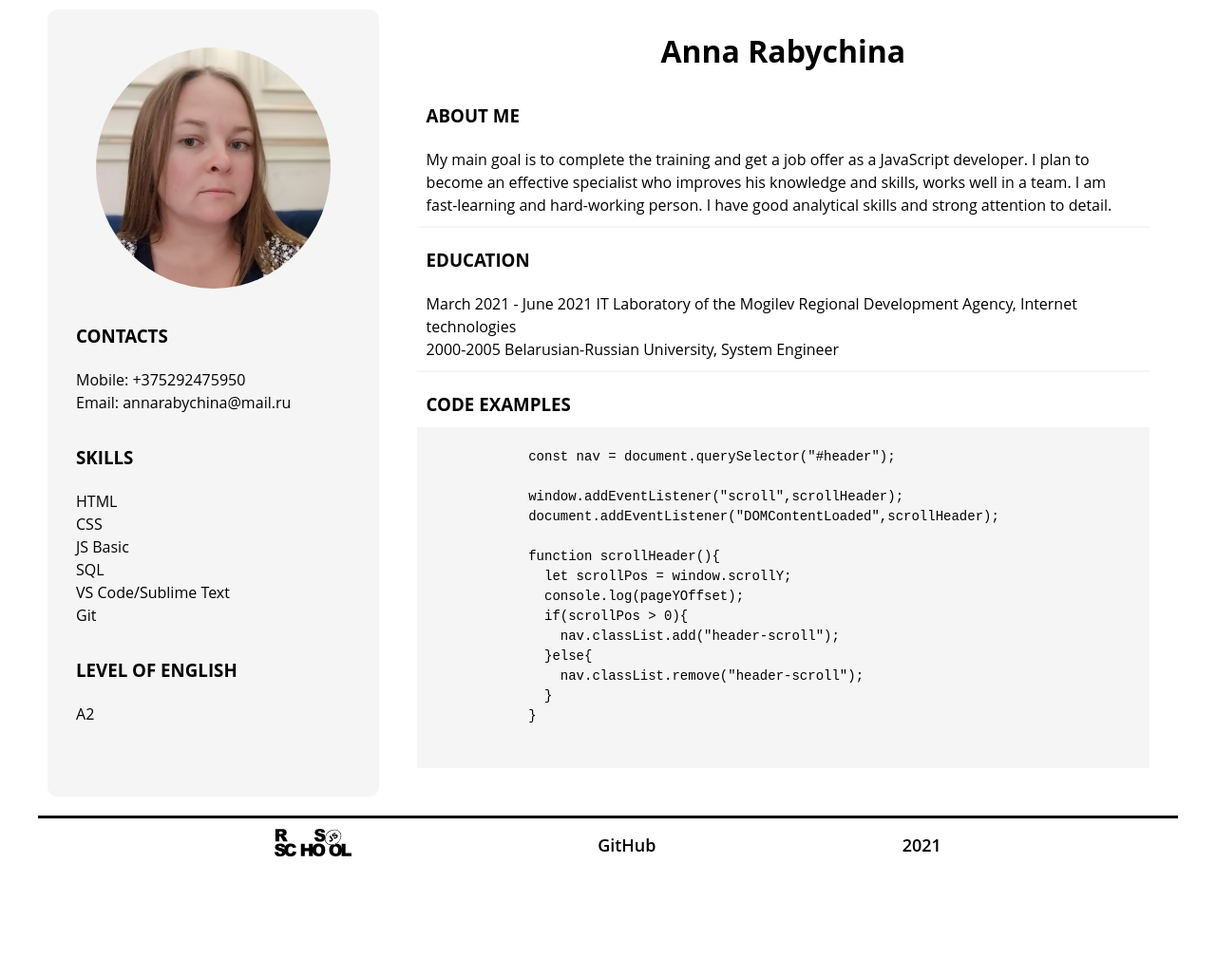
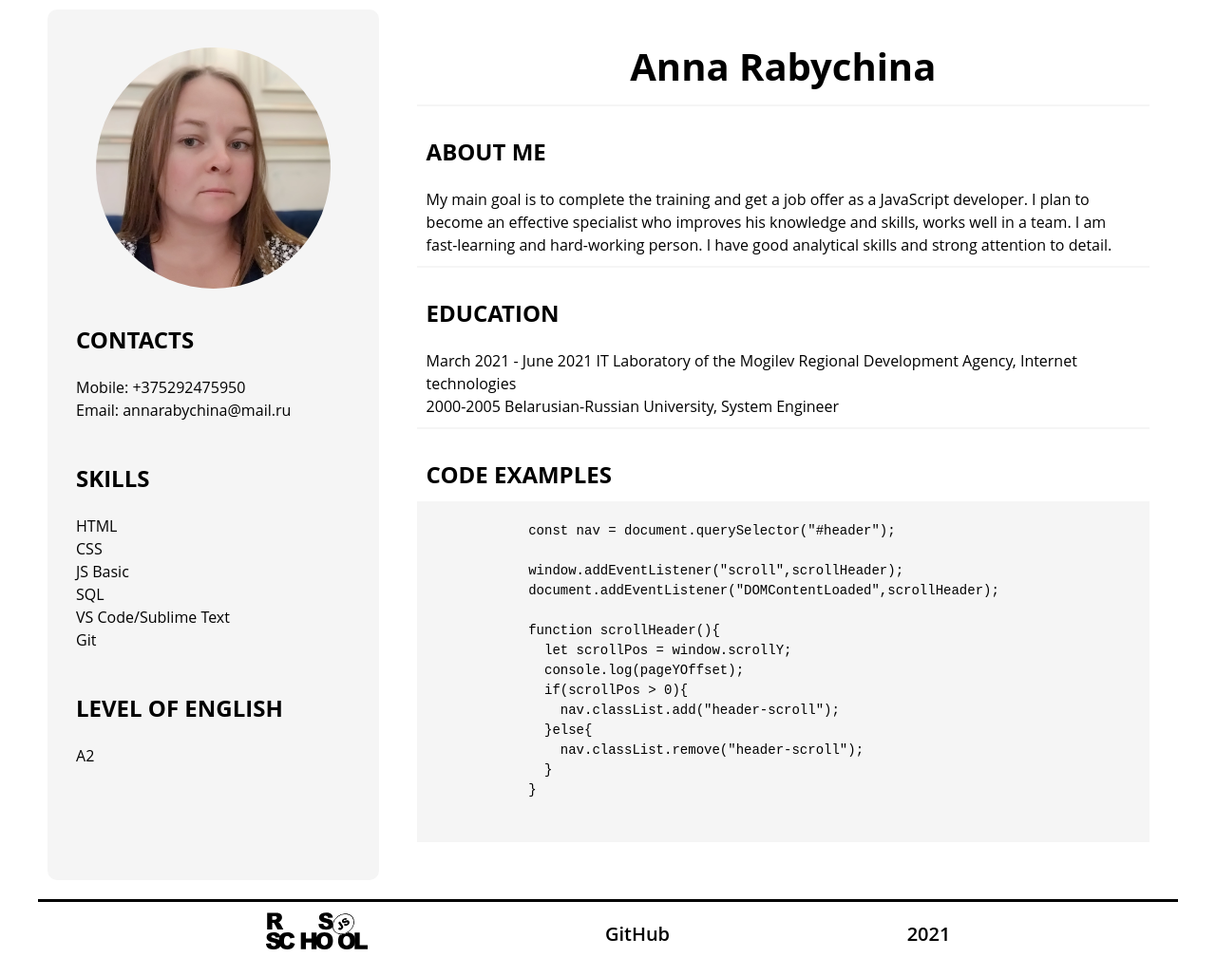
Before and after one commit to AnnaRabychina/rsschool-cv, a plain HTML site: page index.html in a window 1280 px wide. Shown: the whole page at 95% size. Before the commit the page ends 929 px from the top, so only its background shows below. Drawn offline with Linux system fonts and the light colour scheme.

Commit message:
refactor: change style

```diff
--- a/index.html
+++ b/index.html
@@ -11,18 +11,18 @@
   <div class="container">
     <div class="flex-container">
       <aside>
-        <figure >
+        <figure>
           <img class="avatar" src="img/avatar.jpg" alt="My photo" >
         </figure>
         <section>
-          <h3 class="section-title"> Contacts </h3>
+          <h2 class="section-title"> Contacts </h2>
           <ul>
             <li>Mobile: +375292475950</li>
             <li>Email: annarabychina@mail.ru</li>
           </ul>
         </section>
         <section>
-          <h3 class="section-title"> Skills </h3>
+          <h2 class="section-title"> Skills </h2>
           <ul>
             <li> HTML</li>
             <li> CSS</li>
@@ -33,7 +33,7 @@
          </ul>
         </section>
         <section>
-          <h3 class="section-title"> level of English  </h3>
+          <h2 class="section-title"> level of English  </h2>
           <p> A2</p>
         </section>
       </aside>
@@ -42,18 +42,18 @@
           <h1>Anna Rabychina</h1>
         </header>
         <section>
-          <h3 class="section-title"> about me </h3>
+          <h2 class="section-title"> about me </h2>
           <p>My main goal is to complete the training and get a job offer as a JavaScript developer. I plan to become an effective specialist who improves his knowledge and skills, works well in a team. I am fast-learning and hard-working person. I have good analytical skills and strong attention to detail.</p>
         </section>
         <section>
-          <h3 class="section-title"> Education </h3>
+          <h2 class="section-title"> Education </h2>
           <ul>
             <li>March 2021 - June 2021 IT Laboratory of the Mogilev Regional Development Agency, Internet technologies</li>
             <li>2000-2005 Belarusian-Russian University, System Engineer  </li>
           </ul>
         </section>
         <section>
-          <h3 class="section-title"> Code examples </h3>
+          <h2 class="section-title"> Code examples </h2>
           <pre>
             <code>
               const nav = document.querySelector("#header");
@@ -78,7 +78,8 @@
     <footer>
         <a href="https://rs.school/js/"><img class="footer-logo" src="img/rs_school_js.svg" alt="logo"></a>
         <a href="https://github.com/AnnaRabychina">GitHub</a>
-        <p>2021</p>
+        <time>2021</time>
+
      </footer>
   </div>
 </body>
--- a/style.css
+++ b/style.css
@@ -5,11 +5,10 @@
 }
 
 body {
-	font-family: 'Open Sans', sans-serif;
+  font-family: "Open Sans", sans-serif;
   font-size: 16px;
   line-height: 1.5;
 }
-
 
 .container {
   max-width: 1200px;
@@ -22,14 +21,13 @@ body {
 
 aside {
   width: 30%;
-	height: auto;
   padding: 20px;
   margin: 10px;
-	background-color:#f5f5f5 ;
+  background-color: #f5f5f5;
   border-radius: 10px;
 }
 
-figure{
+figure {
   display: block;
   margin-bottom: 20px;
   margin-top: 20px;
@@ -41,8 +39,9 @@ figure{
   border-radius: 50%;
 }
 
-section{
-	margin-bottom: 10px;
+section,
+header {
+  margin-bottom:20px;
   border-bottom: 2px solid #f5f5f5;
 }
 
@@ -50,9 +49,14 @@ section p {
   padding: 10px;
 }
 
-.section-title{
+.section-title {
   text-transform: uppercase;
   padding: 10px;
+}
+
+h1 {
+ padding: 10px;
+ font-size: 40px;
 }
 
 ul {
@@ -66,9 +70,8 @@ main {
   margin: 10px;
 }
 
-header{
+header {
   text-align: center;
-	margin-bottom: 20px;
 }
 
 pre {
@@ -78,27 +81,28 @@ pre {
 
 footer {
   display: flex;
+  justify-content: space-evenly;
   margin: 10px 0;
-	justify-content: space-evenly;
   align-items: center;
   font-size: 14px;
   border-top: 3px solid #000000;
 }
 
 .footer-logo {
-	height: 30px;
+  height: 40px;
   width: auto;
 }
 
 footer p,
-footer a {
+footer a,
+footer time {
   padding: 10px;
   font-weight: 600;
-    font-size: 18px;
+  font-size: 20px;
 }
 
-footer a{
+footer a {
   display: block;
-	color:#000000;
+  color: #000000;
   text-decoration: none;
 }
```
Lines whose indentation alone changed are shown as unchanged.
